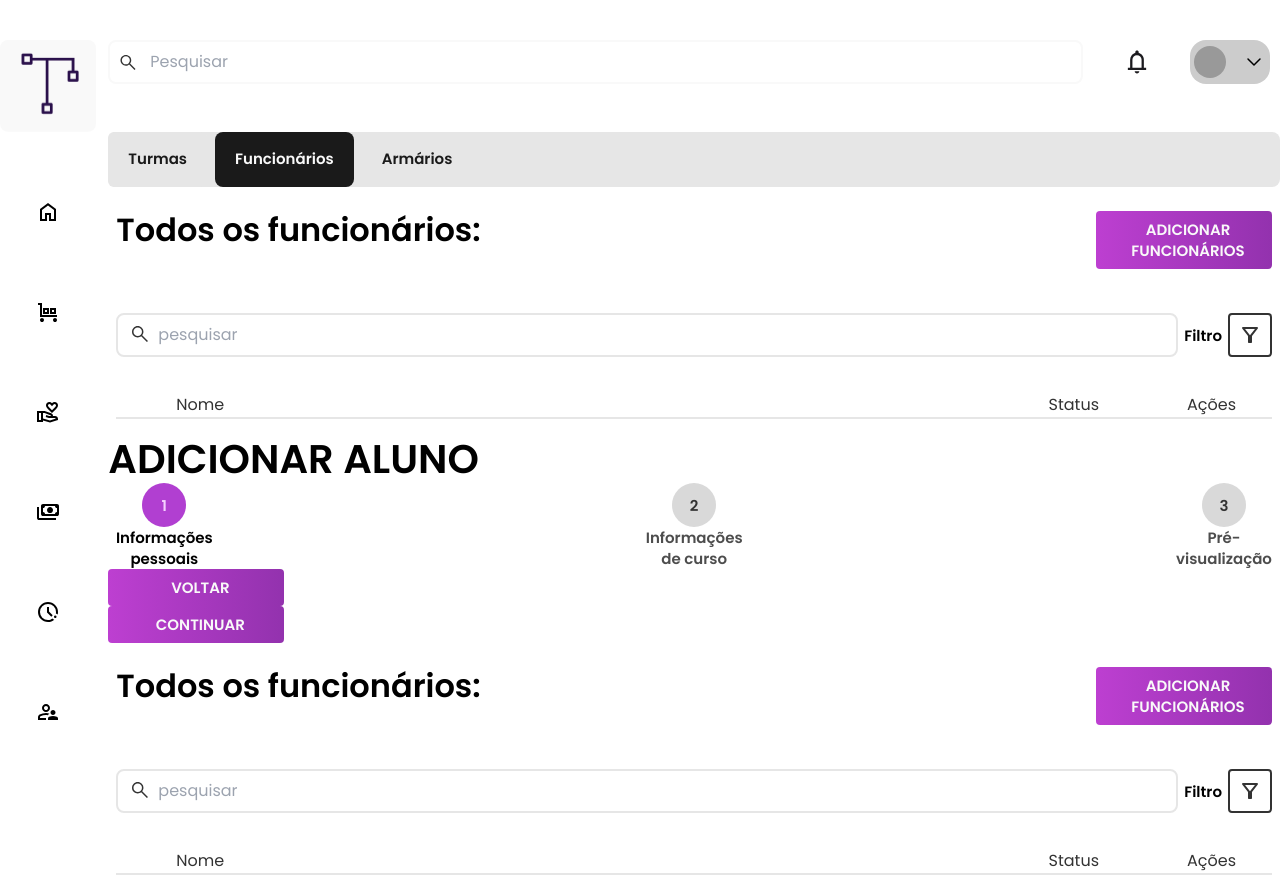
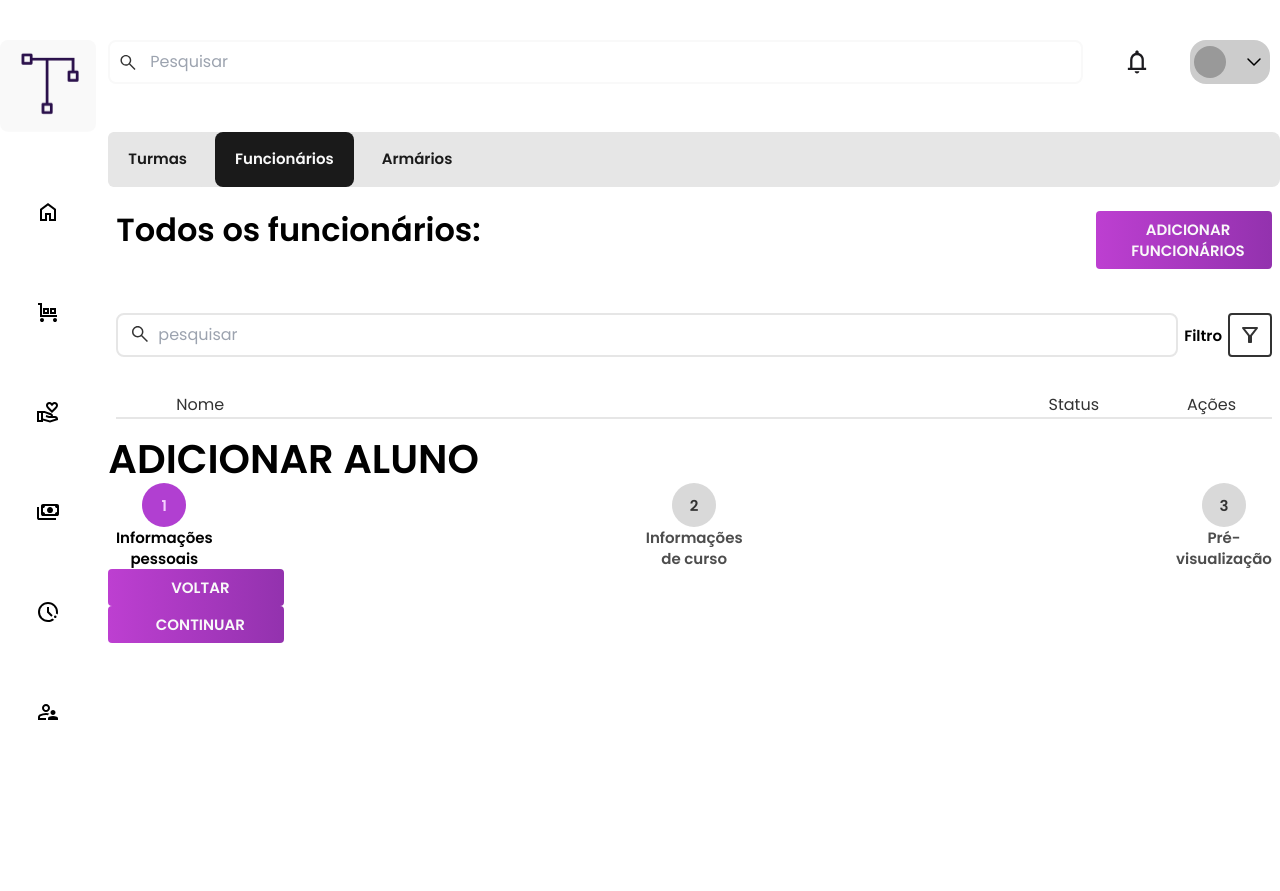
Before and after one commit to ryanNS3/PlanNexus-Front-End, a React (Vite) app: page /gestao/funcionarios in a window 1280 px wide. After the commit the page ends 800 px from the top, so only its background shows below. Built offline with nearby package versions, Linux system fonts and the light colour scheme; no server answers.

Commit message:
Update index.jsx

```diff
--- a/src/pages/Management/index.jsx
+++ b/src/pages/Management/index.jsx
@@ -25,9 +25,6 @@ export function Management(){
                       </TemplateView>
                     )}
             <AddStudent />
-                    <TemplateView>
-                        <EmployeeForm/>
-                    </TemplateView>
                 </Main>
         </div>
 
```
